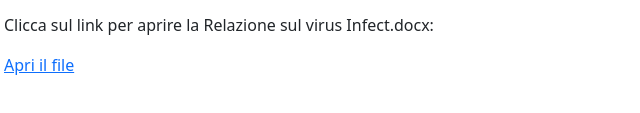
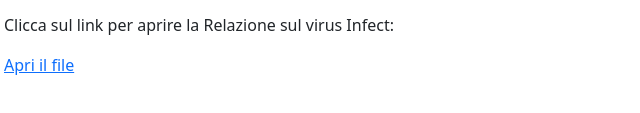
Before and after one commit to superdrago3/cybers, a plain HTML site: page index.html in a window 1280 px wide. Shown: the part 355-468 px from the top of the page, 458-1098 px from the left. Drawn offline with nearby package versions, Linux system fonts and the light colour scheme.

Commit message:
Update index.html

```diff
--- a/index.html
+++ b/index.html
@@ -19,7 +19,7 @@
                 <p>Sono appassionato di cybersecurity e desidero condividere con te cosa sia e perché sia così importante.</p>
                 <p>La cybersecurity riguarda la protezione dei sistemi informatici, delle reti e dei dati da minacce e attacchi informatici. Questi attacchi possono includere virus, malware, phishing e molti altri. La cybersecurity è fondamentale per garantire la privacy e la sicurezza delle informazioni personali e aziendali.</p>
                 <p>Come esperto di cybersecurity, mi dedico a studiare, analizzare e implementare soluzioni per proteggere le organizzazioni dai rischi informatici. La mia missione è contribuire a rendere il mondo online un luogo più sicuro per tutti.</p>
-            <p>Clicca sul link per aprire la Relazione sul virus Infect.docx:</p>
+            <p>Clicca sul link per aprire la Relazione sul virus Infect:</p>
     <a href="cybers/Relazione sul virus Infect Francesco Sgaramella.docx">Apri il file
             </div>
         </div>
```
